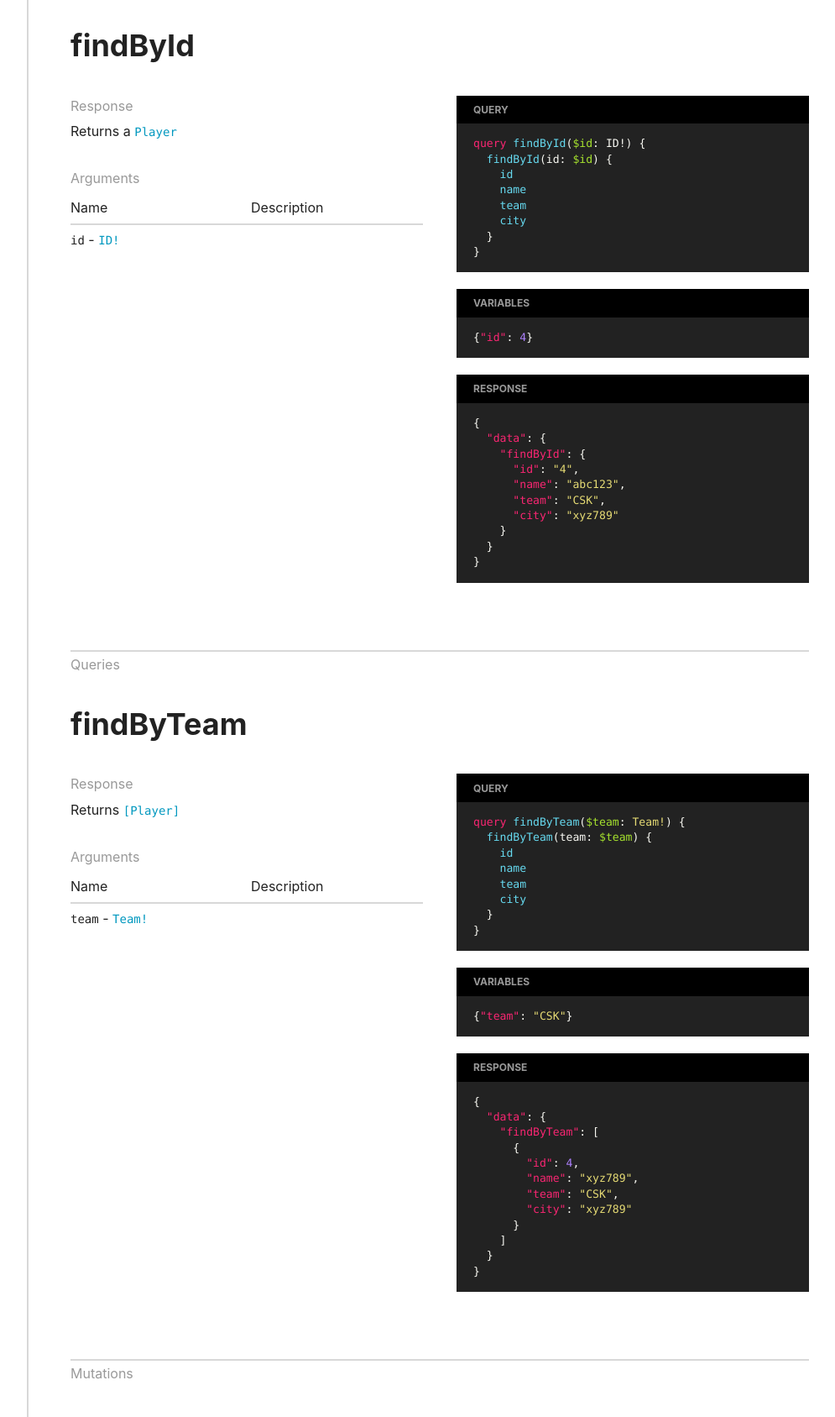
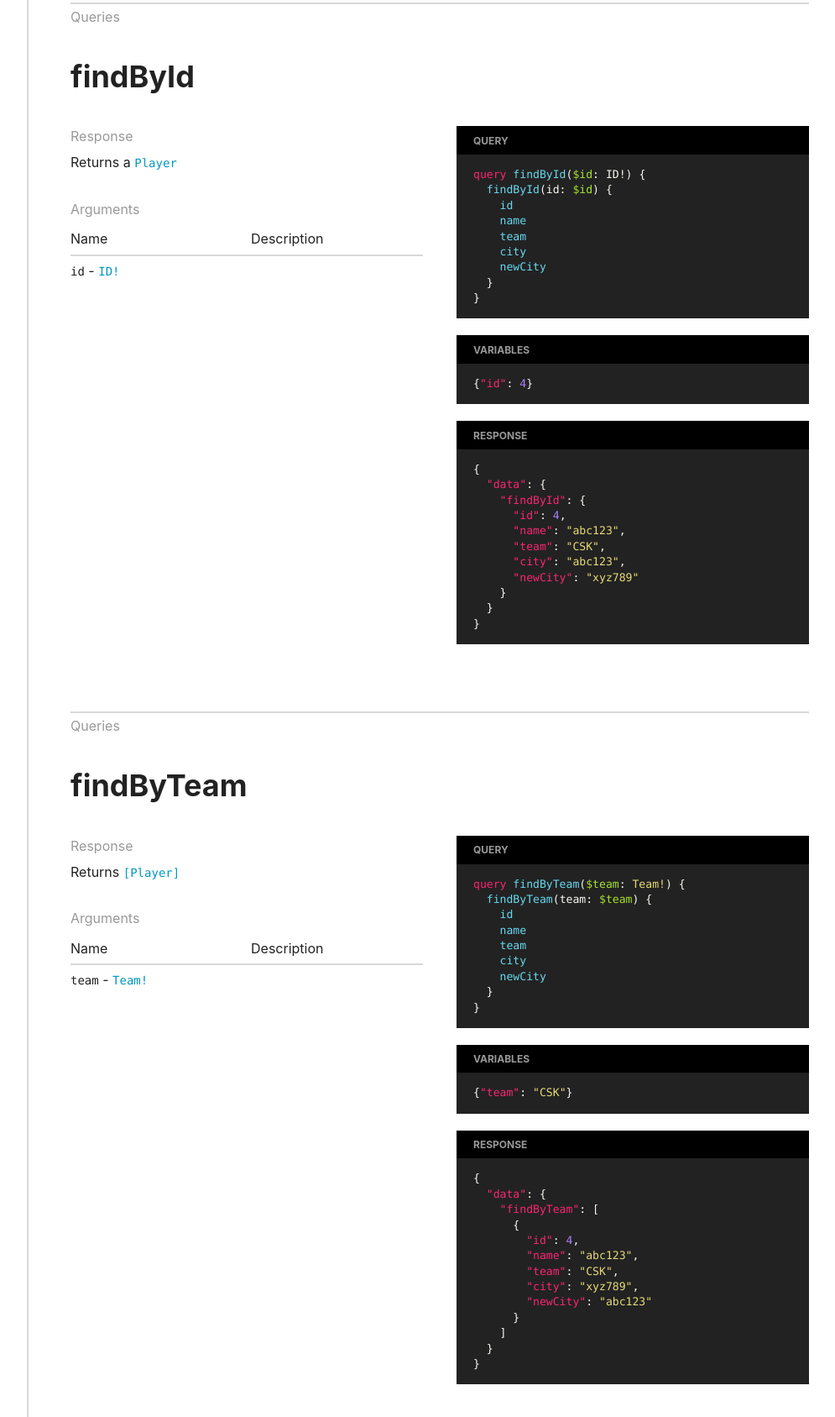
Before and after one commit to LATHAAJ/SpectaQl-Documentation, a plain HTML site: page docs/index.html in a window 1280 px wide. Shown: the part 1113-2800 px from the top of the page at 84% size, without its empty margins (266-1261 px from the left). Drawn offline with Linux system fonts and the light colour scheme.

Commit message:
document generated

```diff
--- a/docs/index.html
+++ b/docs/index.html
@@ -110,6 +110,7 @@
     <span class="hljs-symbol">name</span>
     <span class="hljs-symbol">team</span>
     <span class="hljs-symbol">city</span>
+    <span class="hljs-symbol">newCity</span>
   }</span></span>
 }</span></span>
 </code></pre>
@@ -123,7 +124,8 @@
         <span class="hljs-attr">"id"</span><span class="hljs-punctuation">:</span> <span class="hljs-string">"4"</span><span class="hljs-punctuation">,</span>
         <span class="hljs-attr">"name"</span><span class="hljs-punctuation">:</span> <span class="hljs-string">"xyz789"</span><span class="hljs-punctuation">,</span>
         <span class="hljs-attr">"team"</span><span class="hljs-punctuation">:</span> <span class="hljs-string">"CSK"</span><span class="hljs-punctuation">,</span>
-        <span class="hljs-attr">"city"</span><span class="hljs-punctuation">:</span> <span class="hljs-string">"xyz789"</span>
+        <span class="hljs-attr">"city"</span><span class="hljs-punctuation">:</span> <span class="hljs-string">"abc123"</span><span class="hljs-punctuation">,</span>
+        <span class="hljs-attr">"newCity"</span><span class="hljs-punctuation">:</span> <span class="hljs-string">"xyz789"</span>
       <span class="hljs-punctuation">}</span>
     <span class="hljs-punctuation">]</span>
   <span class="hljs-punctuation">}</span>
@@ -178,6 +180,7 @@
     <span class="hljs-symbol">name</span>
     <span class="hljs-symbol">team</span>
     <span class="hljs-symbol">city</span>
+    <span class="hljs-symbol">newCity</span>
   }</span></span>
 }</span></span>
 </code></pre>
@@ -192,10 +195,11 @@
                   <pre><code class="hljs language-json"><span class="hljs-punctuation">{</span>
   <span class="hljs-attr">"data"</span><span class="hljs-punctuation">:</span> <span class="hljs-punctuation">{</span>
     <span class="hljs-attr">"findById"</span><span class="hljs-punctuation">:</span> <span class="hljs-punctuation">{</span>
-      <span class="hljs-attr">"id"</span><span class="hljs-punctuation">:</span> <span class="hljs-string">"4"</span><span class="hljs-punctuation">,</span>
+      <span class="hljs-attr">"id"</span><span class="hljs-punctuation">:</span> <span class="hljs-number">4</span><span class="hljs-punctuation">,</span>
       <span class="hljs-attr">"name"</span><span class="hljs-punctuation">:</span> <span class="hljs-string">"abc123"</span><span class="hljs-punctuation">,</span>
       <span class="hljs-attr">"team"</span><span class="hljs-punctuation">:</span> <span class="hljs-string">"CSK"</span><span class="hljs-punctuation">,</span>
-      <span class="hljs-attr">"city"</span><span class="hljs-punctuation">:</span> <span class="hljs-string">"xyz789"</span>
+      <span class="hljs-attr">"city"</span><span class="hljs-punctuation">:</span> <span class="hljs-string">"abc123"</span><span class="hljs-punctuation">,</span>
+      <span class="hljs-attr">"newCity"</span><span class="hljs-punctuation">:</span> <span class="hljs-string">"xyz789"</span>
     <span class="hljs-punctuation">}</span>
   <span class="hljs-punctuation">}</span>
 <span class="hljs-punctuation">}</span>
@@ -249,6 +253,7 @@
     <span class="hljs-symbol">name</span>
     <span class="hljs-symbol">team</span>
     <span class="hljs-symbol">city</span>
+    <span class="hljs-symbol">newCity</span>
   }</span></span>
 }</span></span>
 </code></pre>
@@ -265,9 +270,10 @@
     <span class="hljs-attr">"findByTeam"</span><span class="hljs-punctuation">:</span> <span class="hljs-punctuation">[</span>
       <span class="hljs-punctuation">{</span>
         <span class="hljs-attr">"id"</span><span class="hljs-punctuation">:</span> <span class="hljs-number">4</span><span class="hljs-punctuation">,</span>
-        <span class="hljs-attr">"name"</span><span class="hljs-punctuation">:</span> <span class="hljs-string">"xyz789"</span><span class="hljs-punctuation">,</span>
+        <span class="hljs-attr">"name"</span><span class="hljs-punctuation">:</span> <span class="hljs-string">"abc123"</span><span class="hljs-punctuation">,</span>
         <span class="hljs-attr">"team"</span><span class="hljs-punctuation">:</span> <span class="hljs-string">"CSK"</span><span class="hljs-punctuation">,</span>
-        <span class="hljs-attr">"city"</span><span class="hljs-punctuation">:</span> <span class="hljs-string">"xyz789"</span>
+        <span class="hljs-attr">"city"</span><span class="hljs-punctuation">:</span> <span class="hljs-string">"xyz789"</span><span class="hljs-punctuation">,</span>
+        <span class="hljs-attr">"newCity"</span><span class="hljs-punctuation">:</span> <span class="hljs-string">"abc123"</span>
       <span class="hljs-punctuation">}</span>
     <span class="hljs-punctuation">]</span>
   <span class="hljs-punctuation">}</span>
@@ -342,6 +348,7 @@
     <span class="hljs-symbol">name</span>
     <span class="hljs-symbol">team</span>
     <span class="hljs-symbol">city</span>
+    <span class="hljs-symbol">newCity</span>
   }</span></span>
 }</span></span>
 </code></pre>
@@ -361,9 +368,10 @@
   <span class="hljs-attr">"data"</span><span class="hljs-punctuation">:</span> <span class="hljs-punctuation">{</span>
     <span class="hljs-attr">"createPlayer"</span><span class="hljs-punctuation">:</span> <span class="hljs-punctuation">{</span>
       <span class="hljs-attr">"id"</span><span class="hljs-punctuation">:</span> <span class="hljs-number">4</span><span class="hljs-punctuation">,</span>
-      <span class="hljs-attr">"name"</span><span class="hljs-punctuation">:</span> <span class="hljs-string">"abc123"</span><span class="hljs-punctuation">,</span>
+      <span class="hljs-attr">"name"</span><span class="hljs-punctuation">:</span> <span class="hljs-string">"xyz789"</span><span class="hljs-punctuation">,</span>
       <span class="hljs-attr">"team"</span><span class="hljs-punctuation">:</span> <span class="hljs-string">"CSK"</span><span class="hljs-punctuation">,</span>
-      <span class="hljs-attr">"city"</span><span class="hljs-punctuation">:</span> <span class="hljs-string">"abc123"</span>
+      <span class="hljs-attr">"city"</span><span class="hljs-punctuation">:</span> <span class="hljs-string">"abc123"</span><span class="hljs-punctuation">,</span>
+      <span class="hljs-attr">"newCity"</span><span class="hljs-punctuation">:</span> <span class="hljs-string">"abc123"</span>
     <span class="hljs-punctuation">}</span>
   <span class="hljs-punctuation">}</span>
 <span class="hljs-punctuation">}</span>
@@ -448,6 +456,12 @@
                         <td>
                         </td>
                       </tr>
+                      <tr>
+                        <td data-property-name=""><span class="property-name"><code>newCity</code></span> - <span class="property-type"><a href="#definition-String"><code>String</code></a></span>
+                        </td>
+                        <td>
+                        </td>
+                      </tr>
                     </tbody>
                   </table>
                 </div>
@@ -456,10 +470,11 @@
                 <div class="example-section example-section-is-code">
                   <h5>Example</h5>
                   <pre><code class="hljs language-json"><span class="hljs-punctuation">{</span>
-  <span class="hljs-attr">"id"</span><span class="hljs-punctuation">:</span> <span class="hljs-number">4</span><span class="hljs-punctuation">,</span>
+  <span class="hljs-attr">"id"</span><span class="hljs-punctuation">:</span> <span class="hljs-string">"4"</span><span class="hljs-punctuation">,</span>
   <span class="hljs-attr">"name"</span><span class="hljs-punctuation">:</span> <span class="hljs-string">"abc123"</span><span class="hljs-punctuation">,</span>
   <span class="hljs-attr">"team"</span><span class="hljs-punctuation">:</span> <span class="hljs-string">"CSK"</span><span class="hljs-punctuation">,</span>
-  <span class="hljs-attr">"city"</span><span class="hljs-punctuation">:</span> <span class="hljs-string">"xyz789"</span>
+  <span class="hljs-attr">"city"</span><span class="hljs-punctuation">:</span> <span class="hljs-string">"xyz789"</span><span class="hljs-punctuation">,</span>
+  <span class="hljs-attr">"newCity"</span><span class="hljs-punctuation">:</span> <span class="hljs-string">"xyz789"</span>
 <span class="hljs-punctuation">}</span>
 </code></pre>
                 </div>
@@ -481,7 +496,7 @@
               <div class="doc-examples">
                 <div class="example-section example-section-is-code">
                   <h5>Example</h5>
-                  <pre><code class="hljs language-gql"><span class="hljs-symbol">"abc123"</span>
+                  <pre><code class="hljs language-gql"><span class="hljs-symbol">"xyz789"</span>
 </code></pre>
                 </div>
               </div>
@@ -539,6 +554,13 @@
                         <td>
                         </td>
                       </tr>
+                      <tr>
+                        <td>
+                          <p><code>IST</code></p>
+                        </td>
+                        <td>
+                        </td>
+                      </tr>
                     </tbody>
                   </table>
                 </div>
```
